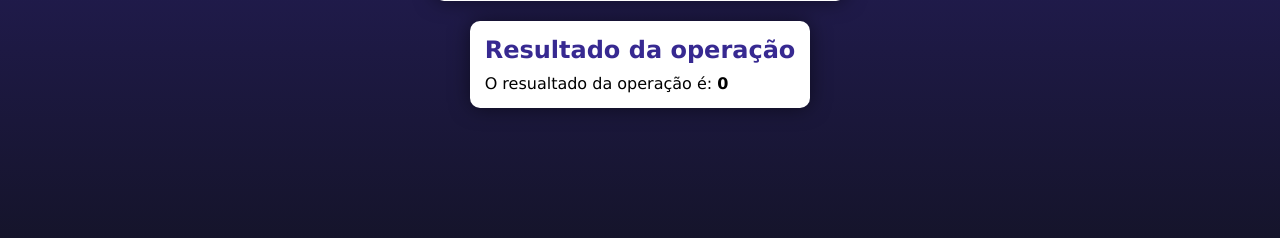
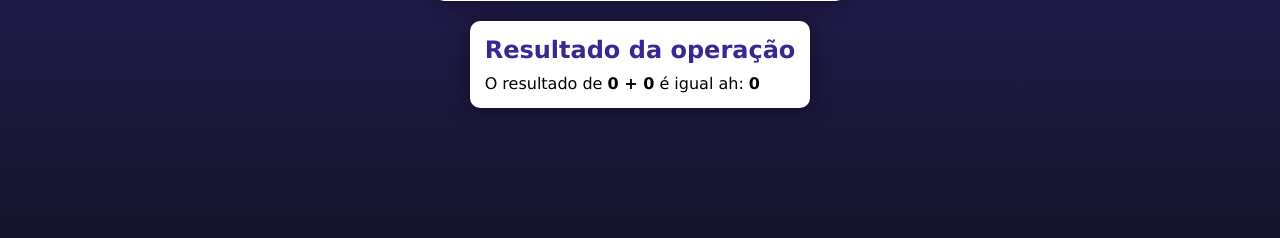
Before and after one commit to Wesley333/php, a PHP site: page / in a window 1280 px wide. Shown: the part 562-800 px from the top of the page. Run offline with PHP 8.4, Linux system fonts and the light colour scheme.

Commit message:
Update index.php

```diff
--- a/Calculadora/index.php
+++ b/Calculadora/index.php
@@ -50,7 +50,7 @@
                 $total = $n1 / $n2;
             }
         }
-        echo "O resualtado da operação é: <strong>$total</strong>";
+        echo "O resultado de <strong>$n1 $op $n2</strong> é igual ah: <strong>$total</strong>";
         ?>
 
     </section>
```
